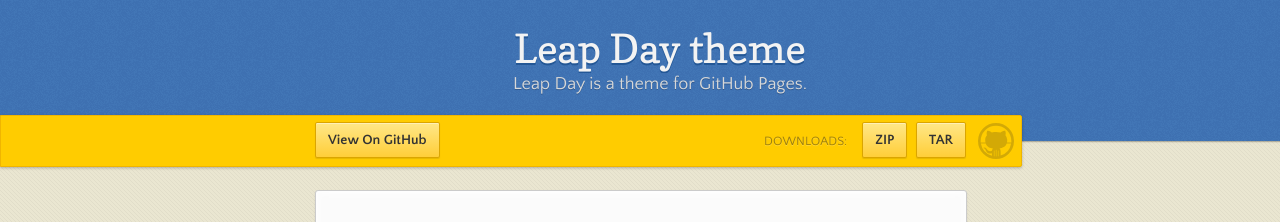
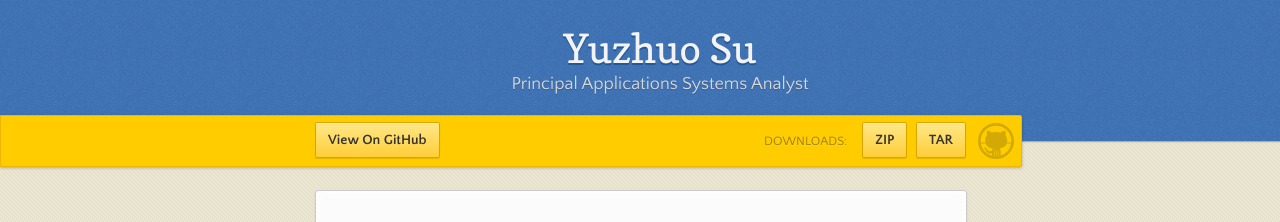
Before and after one commit to syzsuzy/syzsuzy.github.io, a Jekyll site: the page built from index.md, in a window 1280 px wide. Shown: the top 222 px of the page. Built offline with Jekyll 4.4.1, drawn with Linux system fonts in a browser that asks for light colours.

Commit message:
Update _config.yml

```diff
--- a/_config.yml
+++ b/_config.yml
@@ -1,5 +1,5 @@
-title: Leap Day theme
-description: Leap Day is a theme for GitHub Pages.
+title: Yuzhuo Su
+description: Principal Applications Systems Analyst
 show_downloads: true
 google_analytics:
 theme: jekyll-theme-leap-day
```
